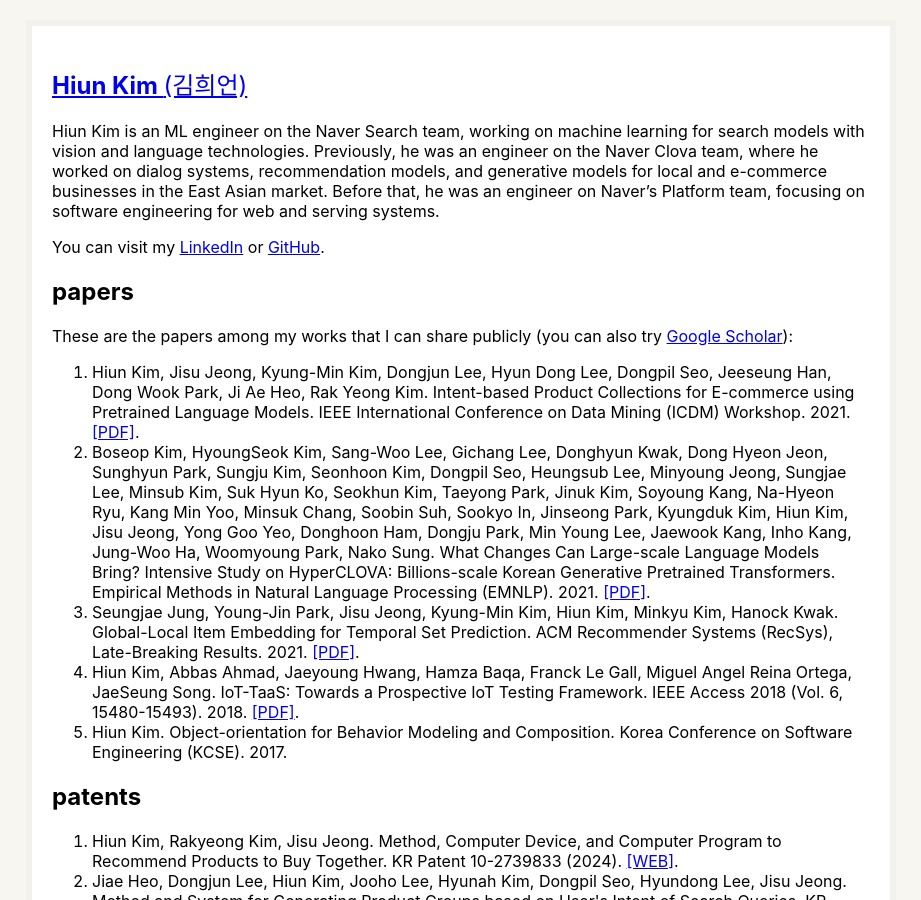
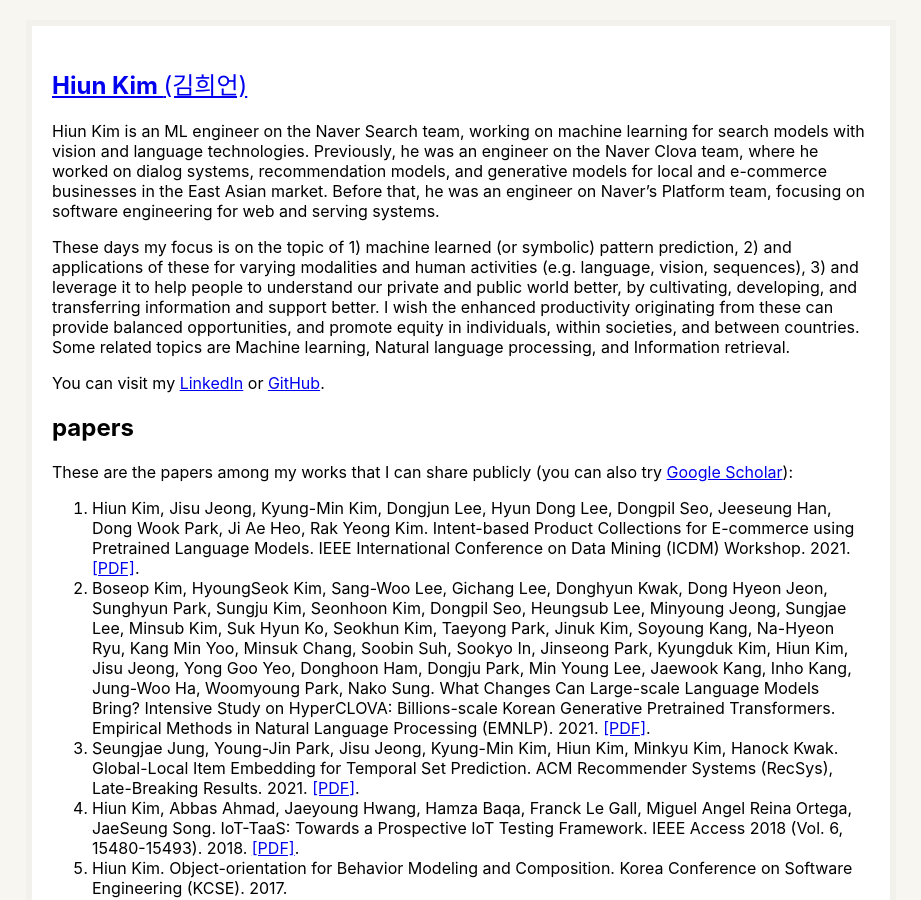
Before and after one commit to hiun/hiun.github.io, a Jekyll site: the page built from index.md, in a window 1280 px wide and 900 px high. Shown: the whole window, without its empty margins (179-1100 px from the left). Built offline with Jekyll 4.4.1, drawn with Linux system fonts in a browser that asks for light colours.

Commit message:
Update index.md

```diff
--- a/index.md
+++ b/index.md
@@ -5,6 +5,7 @@
 
 Hiun Kim is an ML engineer on the Naver Search team, working on machine learning for search models with vision and language technologies. Previously, he was an engineer on the Naver Clova team, where he worked on dialog systems, recommendation models, and generative models for local and e-commerce businesses in the East Asian market. Before that, he was an engineer on Naver’s Platform team, focusing on software engineering for web and serving systems.
 
+{% assign focus_area = "These days my focus is on the topic of 1) machine learned (or symbolic) pattern prediction, 2) and applications of these for varying modalities and human activities (e.g. language, vision, sequences), 3) and leverage it to help people to understand our private and public world better, by cultivating, developing, and transferring information and support better. I wish the enhanced productivity originating from these can provide balanced opportunities, and promote equity in individuals, within societies, and between countries. Some related topics are Machine learning, Natural language processing, and Information retrieval." %}
 {{ focus_area }}
 
 You can visit my <a href="https://linkedin.com/in/hiun">LinkedIn</a> or <a href="https://github.com/hiun">GitHub</a>.
@@ -38,7 +39,6 @@
 
 ### Some ideas in my job:
 
-{% assign focus_area = "These days my focus is on the topic of 1) machine learned (or symbolic) pattern prediction, 2) and applications of these for varying modalities and human activities (e.g. language, vision, sequences), 3) and leverage it to help people to understand our private and public world better, by cultivating, developing, and transferring information and support better. I wish the enhanced productivity originating from these can provide balanced opportunities, and promote equity in individuals, within societies, and between countries. Some related topics are Machine learning, Natural language processing, and Information retrieval." %}
 {{ focus_area }}
 
 To this end, I wish to see a better information and support environment for people with the assistive systems at varying granularity of help (e.g. helps to explore, helps to find, or help by coaching, advising, or answering), utilizable cooperatively at people's unique time and space in their everyday life. I don't want to ignore the fact that technical research is not always an optimal solution for this, the assistance can be implementable by human systems instead of artificial systems, or fostering the economy, and so on. I think our obligations seem to advance assistive systems technologies to be usable as one of the best options for each society to implement better information and support environment, showing that potential seems one duty that researchers need to do. At the same time, I think we need to keep paying attention to current problems of information and support environment, and at the core, deficiencies of people at varying granularity of help in their everyday life across societies and countries.
```
